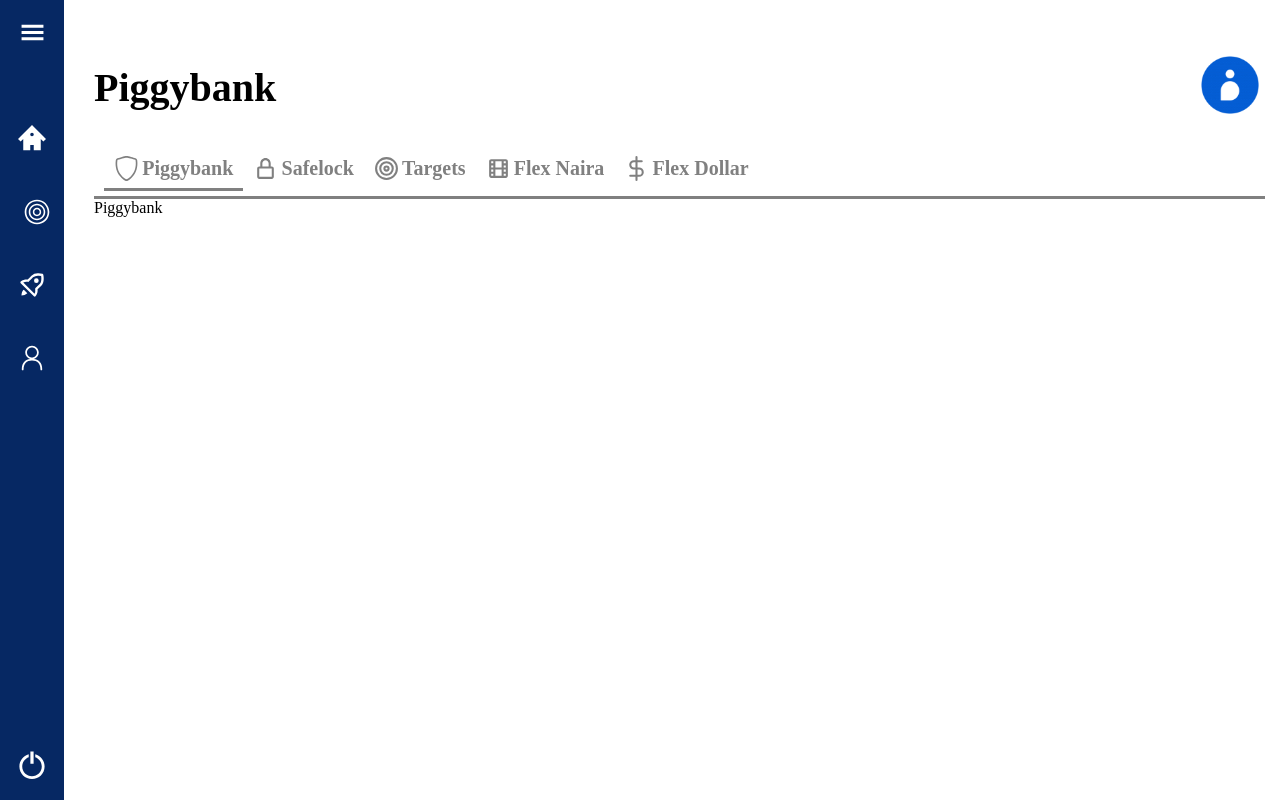
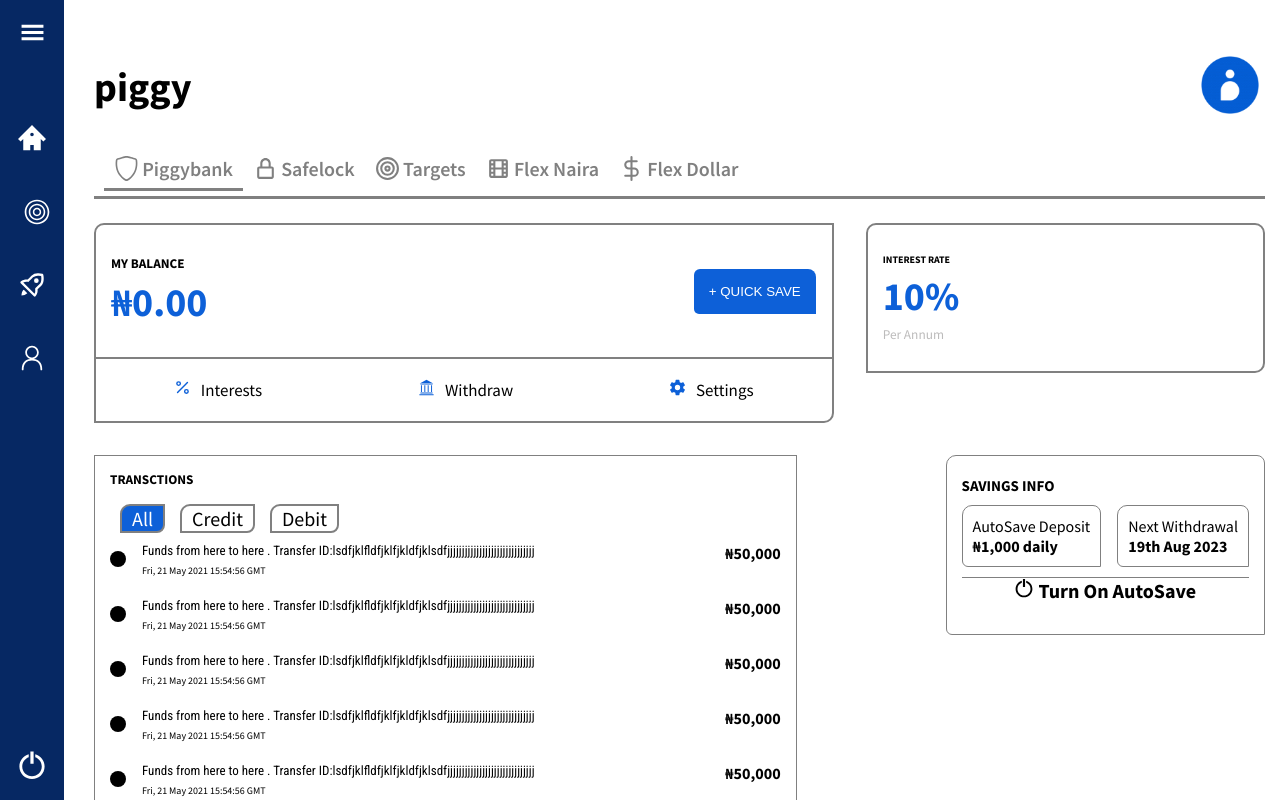
Before and after one commit to niyicodes/piggvest-dashboard-clone, a React (Vite) app: page /savings/piggy in a window 1280 px wide. Shown: the top 800 px of the page. Built offline with nearby package versions, Linux system fonts and the light colour scheme; a web font is replaced by a local one.

Commit message:
still on it..

```diff
--- a/src/App.jsx
+++ b/src/App.jsx
@@ -17,10 +17,12 @@
 import Safelock from "./Pages/Safelock"
 import Targets from "./Pages/Targets"
 import FlexNaira from "./Pages/FlexNaira"
+import savingDetails from "./Components/Card/savingDetails";
 function App() {
  const [isOpen, setIsOpen] = useState(false);
  const toggle = () => setIsOpen(!isOpen);
  const [investment, setInvestment] = useState(investments);
+
  return (
   <div className="app">
    <SideBar />
--- /dev/null
+++ b/src/Components/Balance/Balance.jsx
@@ -0,0 +1,99 @@
+import React from 'react'
+import { Link } from 'react-router-dom'
+import styled from 'styled-components'
+import Button from '../Button/Button'
+import { Percent, Settings, Temple } from '../Icons/Icons'
+import Interest from '../Interest/Interest'
+
+
+const Balance = () => {
+  return (
+    <BALANCE className='balance'>
+     <div className='left'>
+      <div className='left-top'>
+       <div className='text'>
+        <h5>MY BALANCE</h5>
+        <h2>₦0.00</h2>
+       </div>
+       <div>
+        <Button name={"+ QUICK SAVE"} />
+       </div>
+      </div>
+      <nav className='left-btm'>
+       <ul>
+        <Link to="">
+         <span>{Percent}</span>Interests
+        </Link>
+        <Link to="">
+         <span>{Temple}</span>Withdraw
+        </Link>
+        <Link to="">
+         <span>{Settings}</span>Settings
+        </Link>
+       </ul>
+      </nav>
+     </div>
+    </BALANCE>
+  )
+}
+ const BALANCE = styled.section`
+  gap: 2rem;
+
+  .left{
+   border: 2px solid gray;
+   border-radius: 10px 0px;
+   &-top{
+    display: flex;
+    justify-content: space-between;
+    align-items: center;
+    border-bottom: 2px solid gray;
+    button{
+     padding: 15px;
+     margin-right: 1rem;
+     border-radius: 6px 8px 0 5px;
+     border: none;
+     outline: none;
+     background-color:rgb(13, 96, 216) ;
+     color: white;
+    }
+    .text{
+     padding: 30px 15px;
+     h5{
+      padding-bottom: 5px;
+
+     }
+     h2{
+      font-size: 40px;
+      color: rgb(13, 96, 216);
+     }
+    }
+   }
+   &-btm{
+    ul{
+     display: flex;
+     justify-content: space-around;
+     padding: 5px 0;
+
+     a{
+      display: flex;
+      gap: 0.6rem;
+      font-size: 17px;
+      text-decoration: none;
+      color: black;
+      /* border-right: 1px solid gray; */
+     padding: 15px 10px;
+     /* text-align: center;
+     &:nth-last-child(1){
+      border-right: none;
+     } */
+      span{
+       svg{
+        color: rgb(13, 96, 216)
+       }
+      }
+     }
+    }
+   }
+  }
+ `
+export default Balance
--- a/src/Components/Icons/Icons.jsx
+++ b/src/Components/Icons/Icons.jsx
@@ -1,11 +1,20 @@
 import {AiOutlineInfoCircle,AiOutlineSearch} from "react-icons/ai"
-import { FiDollarSign, FiAtSign, FiThumbsUp, FiTarget } from "react-icons/fi";
+import { FiDollarSign, FiAtSign, FiThumbsUp, FiTarget, FiPercent } from "react-icons/fi";
 import { BiFilm, BiTrendingUp, BiLockAlt } from "react-icons/bi";
-import { BsShield, BsCircle } from "react-icons/bs";
+import { BsShield, BsCircle, BsCircleFill } from "react-icons/bs";
 import { MdOutlineExplore } from "react-icons/md";
-import { IoCheckmarkDoneCircleOutline } from "react-icons/io5";
+import { GiGreekTemple } from "react-icons/gi";
+import { IoCheckmarkDoneCircleOutline, IoSettingsSharp } from "react-icons/io5";
+import { GiHamburgerMenu, GiPowerButton } from "react-icons/gi";
+import { ImHome2 } from "react-icons/im";
+import { RxTarget, RxPerson } from "react-icons/rx";
+import { BiRocket } from "react-icons/bi";
 
-
+export const Power = <GiPowerButton />
+export const Menu = <GiHamburgerMenu />
+export const Home = <ImHome2 />
+export const Person = <RxPerson />
+export const Rocket = <BiRocket />
 export const Shield = <BsShield />;
 export const Film = <BiFilm style={{ color: "#EA4FA2" }} />;
 export const Trending = <BiTrendingUp />;
@@ -15,8 +24,12 @@
 export const Thumb = <FiThumbsUp style={{ color: " #0D60D8" }} />;
 export const Lock = <BiLockAlt style={{ color: "#2295F2" }} />;
 export const Circle = <BsCircle style={{ color: "#0D60D8" }} />;
+export const CircleFill = <BsCircleFill />;
 export const Target = <FiTarget style={{ color: "#10B259" }} />;
 export const More = <AiOutlineInfoCircle />
 export const Explore =<MdOutlineExplore />
 export const Done =<IoCheckmarkDoneCircleOutline />
 export const Search = <AiOutlineSearch />
+export const Percent= <FiPercent />
+export const Temple= <GiGreekTemple />
+export const Settings= <IoSettingsSharp />
--- /dev/null
+++ b/src/Components/Interest/Interest.jsx
@@ -0,0 +1,35 @@
+import React from 'react'
+import styled from 'styled-components'
+
+const Interest = () => {
+  return (
+    <INTEREST className='interest'>
+     <h5>INTEREST RATE</h5>
+      <h2>10%</h2>
+      <small>Per Annum</small>
+    </INTEREST>
+  )
+}
+
+const INTEREST = styled.div`
+ border:2px solid gray;
+   margin-left: auto;
+   display: flex;
+   flex-direction: column;
+   justify-content: center;
+   padding: 10px 15px;
+   border-radius: 10px 10px 10px 0;
+   height: 150px;
+   h5{
+    font-size: 10px;
+    padding-bottom: 5px;
+   }
+   h2{
+    font-size: 40px;
+   }
+   small{
+    color: #bcbbbb;
+    padding-top: 5px;
+   }
+`
+export default Interest
--- a/src/Components/Nav/SavingsNav.jsx
+++ b/src/Components/Nav/SavingsNav.jsx
@@ -7,16 +7,16 @@
  return (
   <SAVINGS_NAV>
    <ul>
-    <NavLink to="/savings/piggy" activeClassName="">
+    <NavLink to="piggy" activeClassName="">
      <span>{Shield}</span> Piggybank
     </NavLink>
-    <NavLink to="/savings/safelock" activeClassName="">
+    <NavLink to="safelock" activeClassName="">
      <span>{Lock}</span> Safelock
     </NavLink>
-    <NavLink to="/savings/target" activeClassName="">
+    <NavLink to="target" activeClassName="">
      <span>{Target}</span> Targets
     </NavLink>
-    <NavLink to="/savings/flex" activeClassName="">
+    <NavLink to="flex" activeClassName="">
      <span>{Film}</span> Flex Naira
     </NavLink>
     <NavLink to="/" activeClassName="">
@@ -30,6 +30,7 @@
 const SAVINGS_NAV = styled.nav`
 border-bottom: 3px solid gray;
 padding-bottom: 5px;
+margin-bottom: 1.5rem;
  ul {
   display: flex;
 
--- /dev/null
+++ b/src/Components/Nav/TransactionNav.jsx
@@ -0,0 +1,74 @@
+import React, { useEffect, useState } from "react";
+import styled from "styled-components";
+
+const TransactionNav = () => {
+ const transacNav = [
+  {
+   name: "All",
+  },
+  {
+   name: "Credit",
+  },
+  {
+   name: "Debit",
+  },
+ ];
+ const [item, setItem] = useState({ name: "all" });
+ const [transaction, setTransaction] = useState([]);
+ const [active, setActive] = useState(0);
+
+ // useEffect(() => {
+ //  // get projects based on item
+ //  if (item.name === "all") {
+ //   setTransaction(transactions);
+ //  } else {
+ //   const newtransaction = transactions.filter((project) => {
+ //    return project.category.toLowerCase() === item.name;
+ //   });
+ //   setTransaction(newtransaction);
+ //  }
+ // }, [item]);
+ const handleClick = (e, index) => {
+  setItem({ name: e.target.textContent.toLowerCase() });
+  setActive(index);
+ };
+ return (
+  <TRANSACNAV>
+   {transacNav.map((item, index) => {
+    return (
+     <li
+      onClick={(e) => {
+       handleClick(e, index);
+      }}
+      className={`${active === index ? "active" : ""}`}
+      key={index}
+     >
+      {item.name}
+     </li>
+    );
+   })}
+  </TRANSACNAV>
+ );
+};
+
+const TRANSACNAV = styled.ul`
+ display: flex;
+ margin-top: 1rem;
+
+ li {
+  padding: 0 10px;
+  margin-right: 15px;
+  text-decoration: none;
+  list-style: none;
+  font-size: 20px;
+  border: 2px solid gray;
+  border-radius: 10px 0 8px;
+  cursor: pointer;
+ }
+
+ .active {
+
+  color: white;
+ }
+`;
+export default TransactionNav;
--- /dev/null
+++ b/src/Components/Transaction/Transaction.jsx
@@ -0,0 +1,43 @@
+import React from "react";
+import styled from "styled-components";
+import { CircleFill } from "../Icons/Icons";
+
+const Transaction = ({ icon, id, date }) => {
+ return (
+  <TRANSACTION>
+   <div className="info">
+    <div>{CircleFill}</div>
+    <div>
+     <p>Funds from here to here . Transfer ID:lsdfjklfldfjklfjkldfjklsdfjjjjjjjjjjjjjjjjjjjjjjjjjjjjjj {}</p>
+     <small>Fri, 21 May 2021 15:54:56 GMT</small>
+    </div>
+   </div>
+   <div>
+    <h4>₦50,000</h4>
+   </div>
+  </TRANSACTION>
+ );
+};
+
+const TRANSACTION = styled.div`
+ display: flex;
+ justify-content: space-between;
+ gap: 1rem;
+ padding: 10px 0;
+
+ .info {
+  display: flex;
+  gap: 1rem;
+  align-items: center;
+  /* justify-content: space-between; */
+
+  p{
+   font-size: 13px;
+   font-family: 'Roboto Condensed', sans-serif;
+  }
+  small{
+   font-size: 10px;
+  }
+ }
+`;
+export default Transaction;
--- a/src/Pages/AllSavings.jsx
+++ b/src/Pages/AllSavings.jsx
@@ -1,20 +1,28 @@
-import React from 'react'
-import { Outlet } from 'react-router-dom'
-import styled from 'styled-components'
-import TopHeader from '../Components/Heading/TopHeader'
-import SavingsNav from '../Components/Nav/SavingsNav'
+import React from "react";
+import { Outlet, useLocation, useParams } from "react-router-dom";
+import styled from "styled-components";
+import TopHeader from "../Components/Heading/TopHeader";
+import SavingsNav from "../Components/Nav/SavingsNav";
 
 const AllSavings = () => {
-  return (
-    <ALLSAVINGS>
-      <TopHeader title={"Piggybank"} img/>
-      <SavingsNav />
-      <Outlet />
-    </ALLSAVINGS>
-  )
-}
+
+ const location = useLocation();
+ console.log(location.pathname);
+ const pagetitle = location.pathname
+ let name = pagetitle.replace('/savings/', '')
+ console.log(name)
+ return (
+  <ALLSAVINGS>
+   <TopHeader title={name} img />
+   <SavingsNav />
+   <Outlet />
+  </ALLSAVINGS>
+ );
+};
 
 const ALLSAVINGS = styled.section`
+font-family: 'Source Sans Pro', sans-serif;
 
-`
-export default AllSavings
+
+`;
+export default AllSavings;
--- a/src/Pages/Piggybank.jsx
+++ b/src/Pages/Piggybank.jsx
@@ -1,9 +1,113 @@
-import React from 'react'
+import React from "react";
+import styled from "styled-components";
+import Balance from "../Components/Balance/Balance";
+import { Power } from "../Components/Icons/Icons";
+import Interest from "../Components/Interest/Interest";
+import TransactionNav from "../Components/Nav/TransactionNav";
+import Transaction from "../Components/Transaction/Transaction";
+
+
 
 const Piggybank = () => {
-  return (
-    <div>Piggybank</div>
-  )
+ return (
+  <PIGGYBANK>
+   <div className="top">
+    <Balance />
+    <Interest />
+   </div>
+   <div className="others">
+   <div className="transaction-area">
+   <h5>TRANSCTIONS</h5>
+    <TransactionNav />
+    <div>
+    <Transaction />
+      <Transaction />
+      <Transaction />
+      <Transaction />
+      <Transaction />
+      <Transaction />
+      <Transaction />
+      <Transaction />
+      <Transaction />
+      <Transaction />
+      <Transaction />
+    </div>
+   </div>
+   <div className="savings-info">
+     <h2>SAVINGS INFO</h2>
+     <div className="info">
+     <div>
+       <p>AutoSave Deposit</p>
+       <h4>₦1,000 <span>daily</span></h4>
+     </div>
+     <div>
+       <p>Next Withdrawal</p>
+       <h4>19th Aug 2023</h4>
+     </div>
+     </div>
+     <h3><span>{Power}</span> Turn On AutoSave</h3>
+   </div>
+   </div>
+  </PIGGYBANK>
+ );
+};
+
+const PIGGYBANK = styled.main`
+.top{
+  display:flex;
+  width:100%;
+  gap: 2rem;
+
+  .balance{
+    width:65%;
+
+  }
+  .interest{
+    width: 35%;
+    h2{
+    color: rgb(13, 96, 216);
+   }
+  }
 }
+.others{
+  margin-top: 2rem;
+  display: flex;
+  gap: 2rem;
+  .transaction-area{
+    width: 60%;
+    border: 1px solid gray;
+    padding: 15px;
+  }
+  .active{
+    background-color: rgb(13, 96, 216);
+  }
 
-export default Piggybank
+  .savings-info{
+    height: 180px;
+    margin-left: auto;
+    h2{
+      font-size: 15px;
+    }
+    padding: 20px 15px;
+    border: 1px solid gray;
+    border-radius: 10px 8px 0 6px;
+    .info{
+      display: flex;
+      gap: 1rem;
+      border-bottom: 1px solid gray;
+      padding: 10px 0;
+      > div{
+        border: 1px solid gray;
+    border-radius: 10px 8px 0 6px;
+        padding: 10px;
+      }
+    }
+    h3{
+      font-size: 20px;
+      text-align: center;
+
+    }
+  }
+}
+`;
+export default Piggybank;
```
Also changed, not shown: src/Components/Card/savingDetails.js (+4 -4 lines), src/Components/SideBar/SideBar.jsx (+9 -9 lines).
